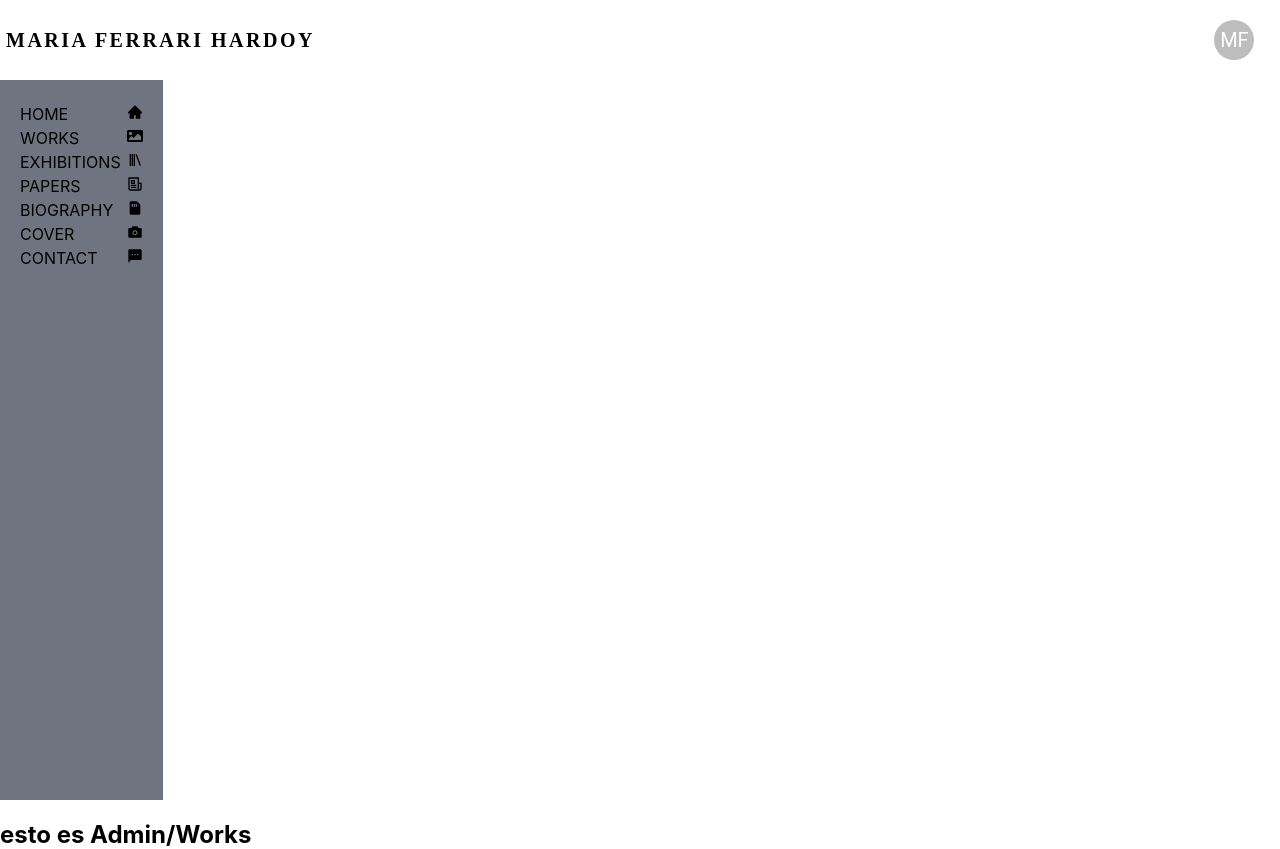
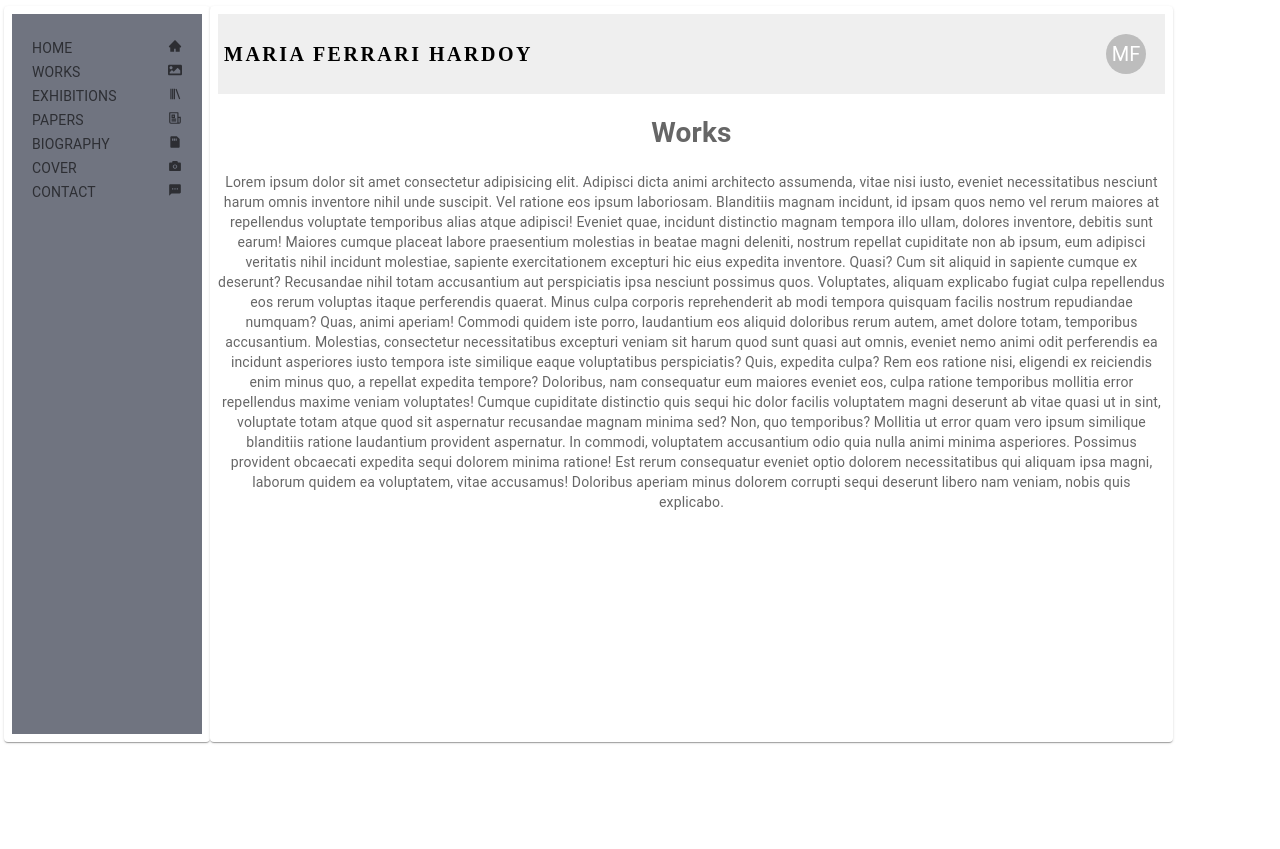
Before and after one commit to Roberto-87/mfhFront, a Next.js app: page /admin/works in a window 1280 px wide. After the commit the page ends 800 px from the top, so only its background shows below. Built offline with nearby package versions, Linux system fonts and the light colour scheme.

Commit message:
prueba styles front

```diff
--- a/app/admin/layout.js
+++ b/app/admin/layout.js
@@ -1,16 +1,37 @@
+"use client";
+import * as React from "react";
+import { styled } from "@mui/material/styles";
+import Box from "@mui/material/Box";
+import Paper from "@mui/material/Paper";
+import Grid from "@mui/material/Grid";
+import AdminNavigation from "../components/AdminNavigation";
+import FormUploadWork from "../components/FormUploadWork";
 import Navigation from "../components/Navigation";
-import AdminNavigation from "../components/AdminNavigation";
 
-const Admin = ({ children }) => {
+const Item = styled(Paper)(({ theme }) => ({
+  backgroundColor: theme.palette.mode === "dark" ? "#1A2027" : "#fff",
+  ...theme.typography.body2,
+  padding: theme.spacing(1),
+  textAlign: "center",
+  color: theme.palette.text.secondary,
+}));
+
+export default function BasicGrid() {
   return (
-    <section>
-      <div className={{ display: "flex", flexDirection: "row" }}>
-        <Navigation />
-        <AdminNavigation />
-        {children}
-      </div>
-    </section>
+    <Box sx={{ flexGrow: 3, alignContent: "center", marginLeft: "4px" }}>
+      <Grid container spacing={1}>
+        <Grid item xs={2}>
+          <Item sx={{ marginTop: "6px" }}>
+            <AdminNavigation />
+          </Item>
+        </Grid>
+        <Grid item xs={9} container spacing={1} sx={{ marginTop: "6px" }}>
+          <Item>
+            <Navigation />
+            <FormUploadWork />
+          </Item>
+        </Grid>
+      </Grid>
+    </Box>
   );
-};
-
-export default Admin;
+}
--- a/app/admin/works/page.jsx
+++ b/app/admin/works/page.jsx
@@ -1,8 +1,11 @@
+const { default: FormUploadWork } = require("../../components/FormUploadWork");
+
+FormUploadWork
 
 const Works = () => {
     return (
-      <div>
-        <h1>esto es Admin/Works</h1>
+      <div className={{display:'flex', flexDirection:'row' }}>
+        <FormUploadWork></FormUploadWork>
       </div>
     );
   };
--- a/app/components/AdminNavigation.module.css
+++ b/app/components/AdminNavigation.module.css
@@ -1,9 +1,10 @@
 .navbarAdminContainer{
     background-color: rgba(89, 94, 108, 0.859);
-    width: fit-content;
+    width: 100%;
     height: 90vh;
     padding: 20px;
      align-items: self-start;
+
 }
 
 .itemsNavBarContainer{
@@ -17,7 +18,7 @@
     display: flex;
     justify-content: space-between;
     width: 100%;
-    gap: 4px;
+
     margin-top: 4px;
 }
 
@@ -35,6 +36,6 @@
     display: flex;
     justify-content: flex-start;
     align-items: center;
-    padding-right: 2px;
+
 
 }
--- /dev/null
+++ b/app/components/FormUploadWork.jsx
@@ -0,0 +1,20 @@
+
+const FormUploadWork=()=>{
+    return(<div>
+        <h1>Works</h1>
+        Lorem ipsum dolor sit amet consectetur adipisicing elit. Adipisci dicta animi architecto assumenda, vitae nisi iusto, eveniet necessitatibus nesciunt harum omnis inventore nihil unde suscipit. Vel ratione eos ipsum laboriosam.
+        Blanditiis magnam incidunt, id ipsam quos nemo vel rerum maiores at repellendus voluptate temporibus alias atque adipisci! Eveniet quae, incidunt distinctio magnam tempora illo ullam, dolores inventore, debitis sunt earum!
+        Maiores cumque placeat labore praesentium molestias in beatae magni deleniti, nostrum repellat cupiditate non ab ipsum, eum adipisci veritatis nihil incidunt molestiae, sapiente exercitationem excepturi hic eius expedita inventore. Quasi?
+        Cum sit aliquid in sapiente cumque ex deserunt? Recusandae nihil totam accusantium aut perspiciatis ipsa nesciunt possimus quos. Voluptates, aliquam explicabo fugiat culpa repellendus eos rerum voluptas itaque perferendis quaerat.
+        Minus culpa corporis reprehenderit ab modi tempora quisquam facilis nostrum repudiandae numquam? Quas, animi aperiam! Commodi quidem iste porro, laudantium eos aliquid doloribus rerum autem, amet dolore totam, temporibus accusantium.
+        Molestias, consectetur necessitatibus excepturi veniam sit harum quod sunt quasi aut omnis, eveniet nemo animi odit perferendis ea incidunt asperiores iusto tempora iste similique eaque voluptatibus perspiciatis? Quis, expedita culpa?
+        Rem eos ratione nisi, eligendi ex reiciendis enim minus quo, a repellat expedita tempore? Doloribus, nam consequatur eum maiores eveniet eos, culpa ratione temporibus mollitia error repellendus maxime veniam voluptates!
+        Cumque cupiditate distinctio quis sequi hic dolor facilis voluptatem magni deserunt ab vitae quasi ut in sint, voluptate totam atque quod sit aspernatur recusandae magnam minima sed? Non, quo temporibus?
+        Mollitia ut error quam vero ipsum similique blanditiis ratione laudantium provident aspernatur. In commodi, voluptatem accusantium odio quia nulla animi minima asperiores. Possimus provident obcaecati expedita sequi dolorem minima ratione!
+        Est rerum consequatur eveniet optio dolorem necessitatibus qui aliquam ipsa magni, laborum quidem ea voluptatem, vitae accusamus! Doloribus aperiam minus dolorem corrupti sequi deserunt libero nam veniam, nobis quis explicabo.
+
+
+    </div>)
+}
+
+export default FormUploadWork
--- a/app/components/Landing.module.css
+++ b/app/components/Landing.module.css
@@ -3,7 +3,9 @@
     display: flex;
     flex-direction: column;
     height: 100vh;
-
+    background: url('../assets/MaríaFerrariHardoy_PhFotografíaDeObra_alta004-carneViva.jpg');
+    background-position: center center;
+    background-size: cover;
 }
 
 .brandContainer{
--- a/app/components/Navigation.module.css
+++ b/app/components/Navigation.module.css
@@ -49,10 +49,10 @@
     .navbarContainerAdmin{
         display: flex;
         justify-content: space-between;
-        background-color: #fff;
+        background-color: #efefef;
         color: black;
         width: 100%;
-        height: 10vh;
+        height: 100%;
         top: 0;
         align-items: center;
     }
```
Also changed, not shown: app/admin/page.jsx (+4 -4 lines), app/works/page.jsx (+120 -15 lines), 1 other file (tests, documents, lock files or other folders).
